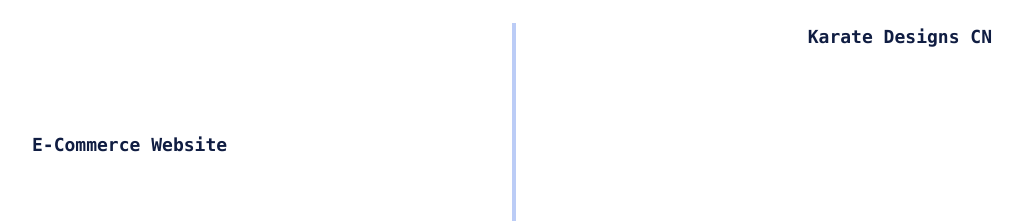
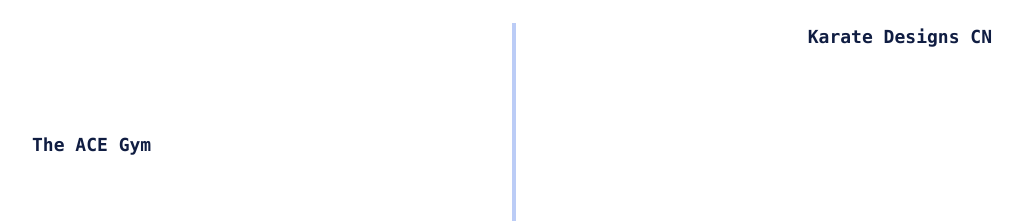
Before and after one commit to victoriakanyan/ACE_portfolio, a Next.js app: page / in a window 1280 px wide. Shown: the part 1860-2081 px from the top of the page, without its empty margins (128-1150 px from the left). Built offline with nearby package versions, Linux system fonts and the light colour scheme.

Commit message:
i do not understand what is wrong with the acegym i swear

```diff
--- a/data/projects.js
+++ b/data/projects.js
@@ -6,7 +6,7 @@ const projects = [
     description:
       "A modern portfolio website for a creative karate design brand. Includes interactive animations, a dynamic gallery, and pastel neon branding.",
     link: "https://karatedesignscn.com",
-    image: "/projects/karatedesigns.mov", // or GIF/MP4
+    image: "/projects/karatedesigns.mp4", // or GIF/MP4
     tech: [
       { name: "Next.js", icon: "/icons/nextjs.svg" },
       { name: "Tailwind CSS", icon: "/icons/tailwind.svg" },
@@ -17,12 +17,18 @@ const projects = [
   },
 
   {
-    id: 1,
-    title: "E-Commerce Website",
-    year: "2023",
+    id: "ace-workout",
+    title: "The ACE Gym",
+    year: "2025",
     side: "left",
     description:
-      "A full-stack ecommerce platform built with Next.js and Stripe integration.",
+      "An interactive workout tracker perfect for gym partners.",
+    link: "https://workout-woad.vercel.app/",
+    image: "/projects/aceGym.mp4",
+    tech: [
+
+    ],
+    side: "left",
   },
   {
     id: 2,
--- a/styles/globals.css
+++ b/styles/globals.css
@@ -248,9 +248,9 @@ body {
 }
 
 @layer utilities {
-    .text-glow {
-      text-shadow:
-        0 0 5px rgba(255, 255, 255, 0.4),
-        0 0 15px rgba(255, 255, 255, 0.2);
-    }
+  .text-glow {
+    text-shadow:
+      0 0 5px rgba(255, 255, 255, 0.4),
+      0 0 15px rgba(255, 255, 255, 0.2);
   }
+}
```
Also changed, not shown: 1 other file (tests, documents, lock files or other folders).
